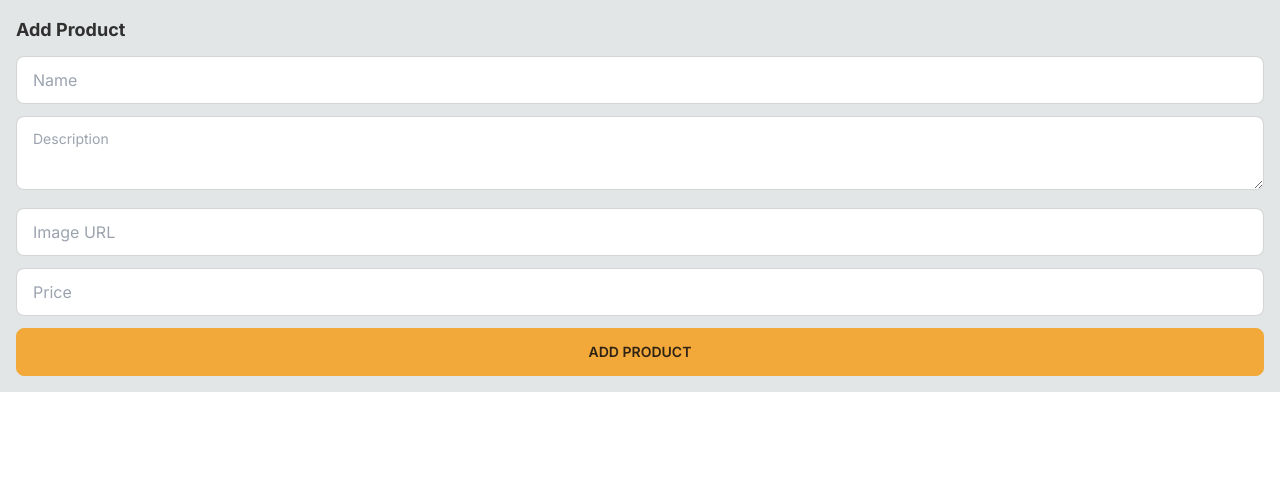
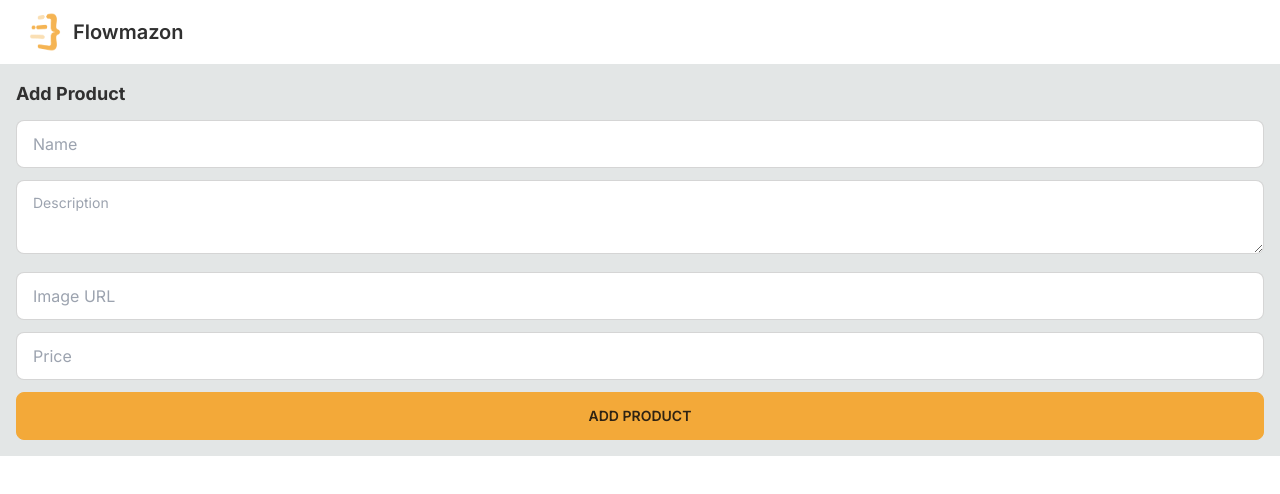
Before and after one commit to kerimedeiros/nextjs-ecommerce-project, a Next.js app: page /add-product in a window 1280 px wide. Shown: the top 494 px of the page. Built offline with nearby package versions, Linux system fonts and the light colour scheme.

Commit message:
Adding navbar

```diff
--- /dev/null
+++ b/src/app/Navbar/Navbar.tsx
@@ -0,0 +1,18 @@
+import logo from "../assets/logo.png";
+import Image from "next/image";
+import Link from "next/link";
+
+export default function Navbar() {
+  return (
+    <div className="bg-base-100">
+      <div className="navbar m-auto max-w-7xl flex-col gap-2 sm:flex-row">
+        <div className="flex-1">
+          <Link href="/" className="btn btn-ghost text-xl normal-case">
+            <Image src={logo} height={40} width={40} alt="Flowmazon logo" />
+            Flowmazon
+          </Link>
+        </div>
+      </div>
+    </div>
+  );
+}
--- a/src/app/layout.tsx
+++ b/src/app/layout.tsx
@@ -1,5 +1,5 @@
 // import Footer from "./Footer";
-//import Navbar from "./Navbar/Navbar";
+import Navbar from "./Navbar/Navbar";
 import "./globals.css";
 import { Inter } from "next/font/google";
 //import SessionProvider from "./SessionProvider";
@@ -19,10 +19,8 @@ export default function RootLayout({
   return (
     <html lang="en">
       <body className={inter.className}>
-
-
-          <main className="m-auto min-w-[300px] max-w-7xl p-4">{children}</main>
-
+        <Navbar />
+        <main className="m-auto min-w-[300px] max-w-7xl p-4">{children}</main>
       </body>
     </html>
   );
--- a/tsconfig.json
+++ b/tsconfig.json
@@ -5,10 +5,11 @@
     "allowJs": true,
     "skipLibCheck": true,
     "strict": true,
+    "forceConsistentCasingInFileNames": true,
     "noEmit": true,
     "esModuleInterop": true,
     "module": "esnext",
-    "moduleResolution": "bundler",
+    "moduleResolution": "node",
     "resolveJsonModule": true,
     "isolatedModules": true,
     "jsx": "preserve",
```
Also changed, not shown: 1 other file (tests, documents, lock files or other folders).
